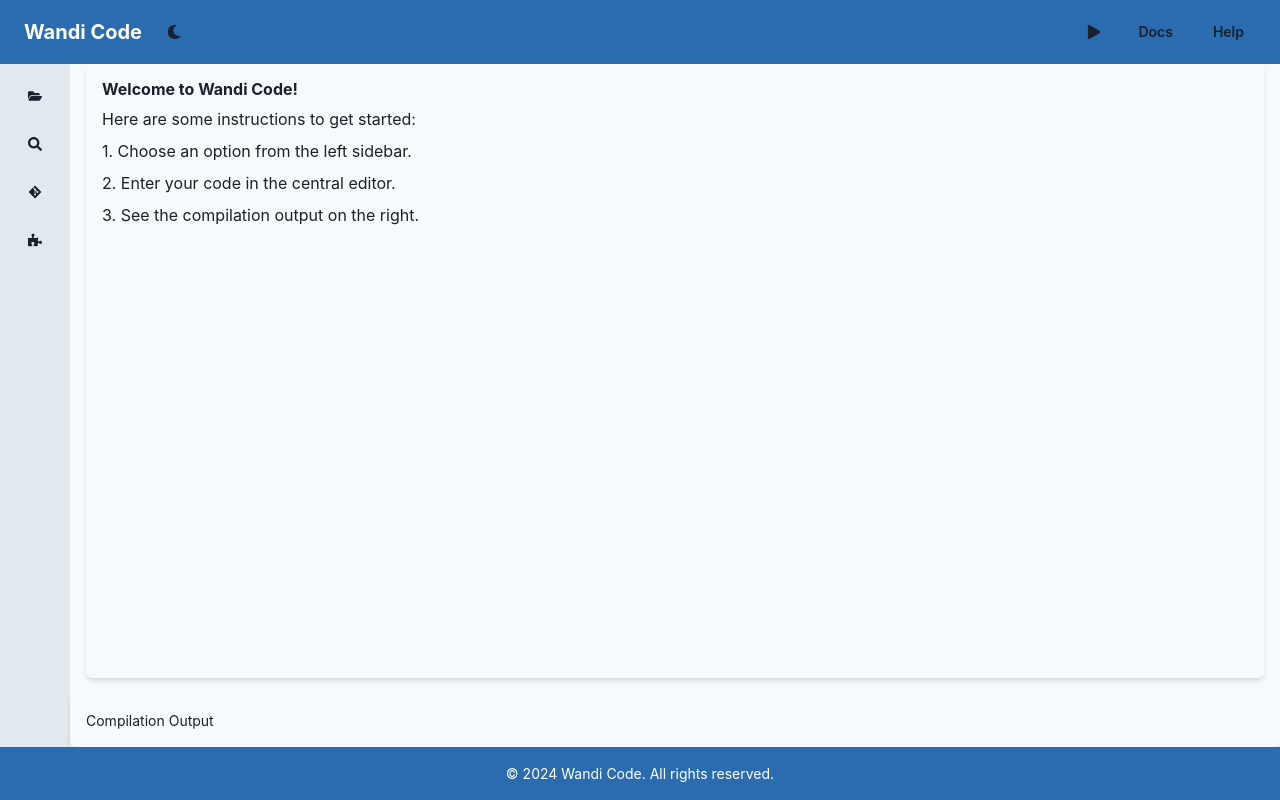
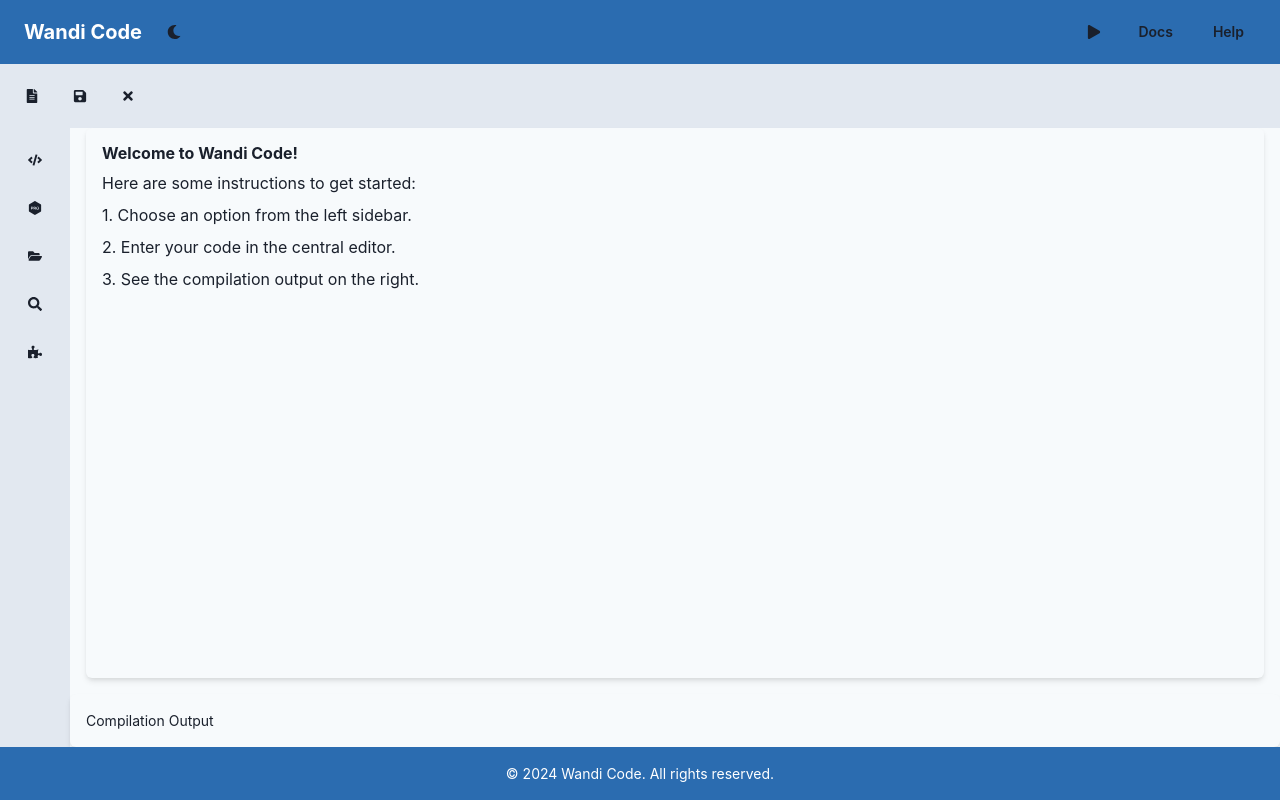
Before and after one commit to elisioMassaqui/wandi-code-design, a React (Vite) app: page / in a window 1280 px wide. Built offline with nearby package versions, Linux system fonts and the light colour scheme.

Commit message:
barrra de ferramentasss

```diff
--- a/src/App.jsx
+++ b/src/App.jsx
@@ -9,12 +9,25 @@ import {
   Button,
   IconButton,
   Tooltip,
-  Divider,
   useColorMode,
   useColorModeValue,
 } from '@chakra-ui/react';
-import { FaMoon, FaSun, FaFileCode, FaPlay } from 'react-icons/fa';
-import { FaFolderOpen, FaSearch, FaGitAlt, FaPuzzlePiece } from 'react-icons/fa';
+import {
+  FaMoon,
+  FaSun,
+  FaFileCode,
+  FaPlay,
+  FaLanguage,
+  FaCode,
+  FaThemeco,
+  FaFolderOpen,
+  FaSearch,
+  FaGitAlt,
+  FaPuzzlePiece,
+  FaFileAlt,
+  FaSave,
+  FaTimes
+} from 'react-icons/fa';
 
 const App = () => {
   const { colorMode, toggleColorMode } = useColorMode();
@@ -24,6 +37,7 @@ const App = () => {
   const sidebarHoverBg = useColorModeValue('gray.300', 'gray.700');
   const headerBg = useColorModeValue('blue.600', 'blue.900');
   const headerColor = useColorModeValue('white', 'gray.200');
+  const toolbarBg = useColorModeValue('gray.200', 'gray.800');
 
   return (
     <Box bg={bg} color={color} height="100vh">
@@ -55,18 +69,34 @@ const App = () => {
           </HStack>
         </Flex>
 
+        {/* Toolbar */}
+        <HStack as="nav" bg={toolbarBg} color="gray.200" p="4" spacing="4">
+          <Tooltip label="New File">
+            <IconButton icon={<FaFileAlt />} variant="ghost" size="sm" aria-label="New File" />
+          </Tooltip>
+          <Tooltip label="Save File">
+            <IconButton icon={<FaSave />} variant="ghost" size="sm" aria-label="Save File" />
+          </Tooltip>
+          <Tooltip label="Close File">
+            <IconButton icon={<FaTimes />} variant="ghost" size="sm" aria-label="Close File" />
+          </Tooltip>
+        </HStack>
+
         {/* Main Content */}
         <Flex flex="1">
           {/* Sidebar */}
           <VStack as="nav" width="100" bg={sidebarBg} color="gray.200" p="4" spacing="4" _hover={{ bg: sidebarHoverBg }}>
+            <Tooltip label="Language">
+              <Button variant="ghost" size="sm" width="100%"><FaCode /></Button>
+            </Tooltip>
+            <Tooltip label="Tema">
+              <Button variant="ghost" size="sm" width="100%"><FaThemeco /></Button>
+            </Tooltip>
             <Tooltip label="Explorer">
               <Button variant="ghost" size="sm" width="100%"><FaFolderOpen /></Button>
             </Tooltip>
             <Tooltip label="Search">
               <Button variant="ghost" size="sm" width="100%"><FaSearch /></Button>
-            </Tooltip>
-            <Tooltip label="Git">
-              <Button variant="ghost" size="sm" width="100%"><FaGitAlt /></Button>
             </Tooltip>
             <Tooltip label="Extensions">
               <Button variant="ghost" size="sm" width="100%"><FaPuzzlePiece /></Button>
```
